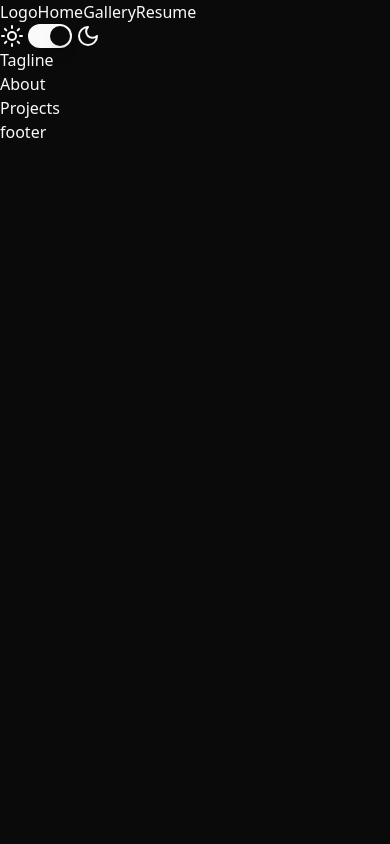
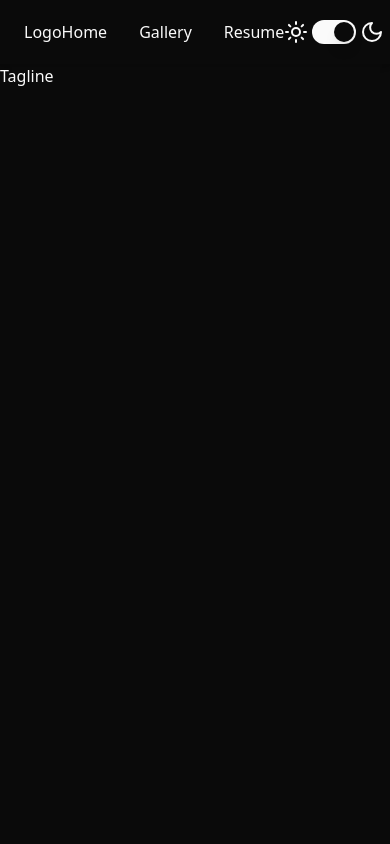
Before and after one commit to elaine331917/elaine331917.github.io, a React (Vite) app: page / in a window 390 px wide. Shown: the top 844 px of the page. Built offline with nearby package versions, Linux system fonts and the light colour scheme.

Commit message:
style navbar

```diff
--- a/src/App.tsx
+++ b/src/App.tsx
@@ -9,16 +9,16 @@ import { ThemeProvider } from "./components/theme-provider";
 
 export default function App() {
     return (
-      <>
+      <div className="app">
         <ThemeProvider defaultTheme="dark" storageKey="vite-ui-theme">
             <Navbar />
             <Routes>
-            <Route path="/" element={<Home/>}/>
-            <Route path="/gallery" element={<Gallery/>}/>
-            <Route path="/resume" element={<Resume/>}/>
+                <Route path="/" element={<Home/>}/>
+                <Route path="/gallery" element={<Gallery/>}/>
+                <Route path="/resume" element={<Resume/>}/>
             </Routes>
             <Footer />
         </ThemeProvider>
-      </>
+      </div>
     );
 }
--- a/src/components/navbar.tsx
+++ b/src/components/navbar.tsx
@@ -2,14 +2,17 @@ import { Link } from "react-router-dom";
 import { ModeToggle } from "./mode-toggle";
 
 export default function Navbar() {
-
     return (
-        <>
-            Logo
-            <Link to="/">Home</Link>
-            <Link to="/gallery">Gallery</Link>
-            <Link to="/resume">Resume</Link>
-            <ModeToggle />
-        </>
+        <div className="py-5 w-full shadow-md px-6 md:px-20">
+            <div className="max-w-screen-lg flex flex-row items-center justify-between mx-auto w-full">
+                <Link to="/" className="logo-container">Logo</Link>
+                <div className="flex flex-row items-center gap-8">
+                    <Link to="/">Home</Link>
+                    <Link to="/gallery">Gallery</Link>
+                    <Link to="/resume">Resume</Link>
+                </div>
+                <ModeToggle />
+            </div>
+        </div>
     )
 }
--- a/src/index.css
+++ b/src/index.css
@@ -74,3 +74,11 @@
     @apply bg-background text-foreground;
   }
 }
+
+.logo-container {
+  width: 100px;
+}
+
+section {
+  min-height: 95vh;
+}
```
Also changed, not shown: src/App.css (deleted, +0 -27 lines), src/main.tsx (+0 -15 lines).
